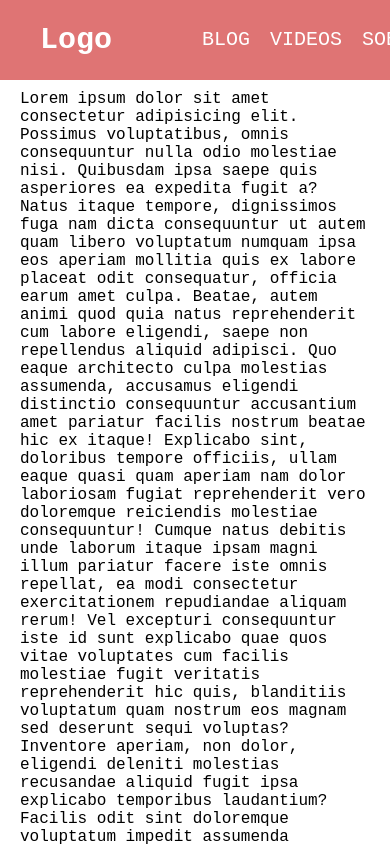
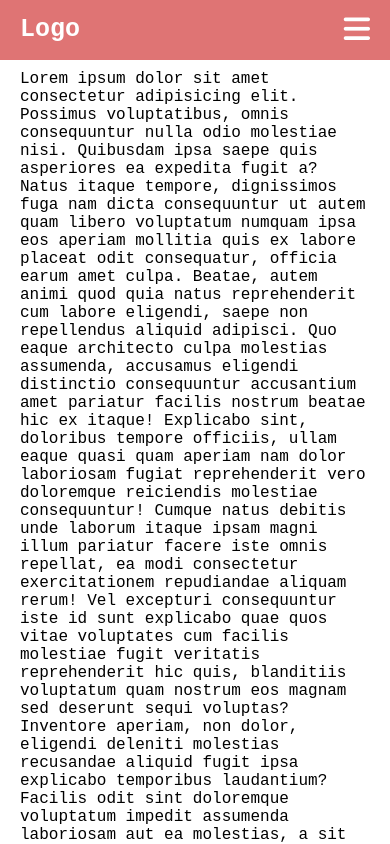
Before and after one commit to Weimart24/Sesio-12, a plain HTML site: page index.html in a window 390 px wide. Shown: the top 844 px of the page. Drawn offline with Linux system fonts and the light colour scheme; a web font is replaced by a local one.

Commit message:
Se modificaron los archivos, creamos una página para movil risponsive y creamor un archivo index.js y escribimos código de javascript

```diff
--- a/index.html
+++ b/index.html
@@ -10,16 +10,21 @@
     <link rel="preconnect" href="https://fonts.googleapis.com">
     <link rel="preconnect" href="https://fonts.gstatic.com" crossorigin>
     <link href="https://fonts.googleapis.com/css2?family=Amiri&family=Federant&family=Syne+Mono&display=swap" rel="stylesheet">
+    <script src="https://kit.fontawesome.com/8ce11b59ea.js" crossorigin="anonymous"></script>
+    <script defer src="index.js"></script>
 </head>
 <body>
     <header class="header">
         <nav class="nav">
            <a href="#" class="logo nav-link">Logo</a>
+           <button class="nav-toggle" aria-label="Abrir menú">
+            <i class="fa-solid fa-bars"></i>
+           </button>
            <ul class="nav-menu">
-                <li class="nav-menu-item"><a href="#" class="nav-menu-link nav-link">Blog</a></li>
-                <li class="nav-menu-item"><a href="#" class="nav-menu-link nav-link">Videos</a></li>
-                <li class="nav-menu-item"><a href="#" class="nav-menu-link nav-link">Sobre mi</a></li>
-                <li class="nav-menu-item"><a href="#" class="nav-menu-link nav-link">Contacto</a></li>
+                <li class="nav-menu-item"><a href="#" class="nav-menu-link nav-link nav-menu-link_active">Blog</a></li>
+                <li class="nav-menu-item"><a href="#" class="nav-menu-link nav-link nav-menu-link_active">Videos</a></li>
+                <li class="nav-menu-item"><a href="#" class="nav-menu-link nav-link nav-menu-link_active">Sobre mi</a></li>
+                <li class="nav-menu-item"><a href="#" class="nav-menu-link nav-link nav-menu-link_active">Contacto</a></li>
            </ul>
         </nav>
     </header>
--- /dev/null
+++ b/index.js
@@ -0,0 +1,12 @@
+const navToggle = document.querySelector(".nav-toggle");
+const navMenu = document.querySelector(".nave-menu");
+
+navToggle.addEventListener("click", () => {
+    navMenu.classList.toggle("nav-menu-visible");
+
+if(navMenu.classList.contains("nav-menu_visible")){
+    navToggle.setAttribute("aria-label", "Cerrar menú");
+}else{
+    navToggle.setAttribute("aria-label", "Abrir menú");
+}
+});
--- a/style.css
+++ b/style.css
@@ -19,6 +19,8 @@ body{
 .nav{
     display: flex;
     justify-content: space-between;
+    max-width: 992px; /*Esto sirve para que el contenido no se desplaye en las esquinas y quede centrado cuando supere el ancho que uno especifique*/
+    margin: 0 auto;
 }
 .nav-link{
     color: white;
@@ -31,7 +33,7 @@ body{
     line-height: 80px;
 }
 .nav-menu{
-    display: flex;
+    display: flex; /*Elementos en horizontal*/
     margin-right: 40px;
     list-style: none;
 }
@@ -42,3 +44,65 @@ body{
     text-transform: uppercase;
     width: max-content;
 }
+.nav-menu-link:hover{ /*:hover Esto es para poner sombreado cuando pasemos el puntero por encima*/
+    background-color: rgb(167, 197, 245);
+    transition: 0.5s;
+}
+.nav-menu-link{
+    padding: 8px 12px;
+    border-radius: 8px;
+}
+.nav-toggle{
+    color: white;
+    background: none;
+    border: none;
+    font-size: 30px;
+    padding: 0 20px;
+    line-height: 60px;
+    display: none;
+    cursor: pointer;
+}
+
+@media (max-width: 768px){
+    body{
+        padding-top: 70px;
+    }
+    .header{
+        height: 60px;
+    }
+    .logo{
+        font-size: 25px;
+        padding: 0px 20px;
+        line-height: 60px;
+    }
+    .nav-menu{
+        flex-direction: column; /*Elementos uno encima del otro*/
+        margin-right: 20px;
+        list-style: none;
+        background-color: #2c3e50;
+        position: fixed;
+        left: 0;
+        top: 60px;
+        width: 100%;
+        padding: 20px 0;
+        height: calc(100% - 60px);
+        overflow: -y: auto;
+        left: 100%;
+        transition: 0.3s;
+    }
+    .nav-menu-item{
+        line-height: 70px;
+    }
+    .nav-menu-link:hover,
+    .nav-menu-link_active{
+        background: none;
+        color: #83c5f7;
+    }
+
+    .nav-toggle{
+        display: block;
+    }
+    .nav-menu_visible{
+
+    }
+}
```
